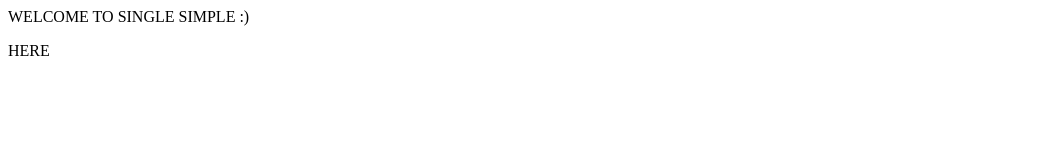
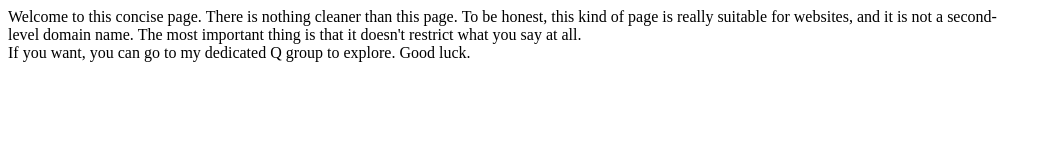
Before and after one commit to sandusulin/sandusulin.github.io, a plain HTML site: page index.html in a window 1280 px wide. Shown: the whole page, without its empty margins (0-1052 px from the left). Drawn offline with Linux system fonts and the light colour scheme.

Commit message:
Update index.html

```diff
--- a/index.html
+++ b/index.html
@@ -1,2 +1,2 @@
-<P>WELCOME TO SINGLE SIMPLE :)</P>
-<P>HERE</P>
+<p>Welcome&nbsp;to&nbsp;this&nbsp;concise&nbsp;page.&nbsp;There&nbsp;is&nbsp;nothing&nbsp;cleaner&nbsp;than&nbsp;this&nbsp;page.&nbsp;To&nbsp;be&nbsp;honest,&nbsp;this&nbsp;kind&nbsp;of&nbsp;page&nbsp;is&nbsp;really&nbsp;suitable&nbsp;for&nbsp;websites,&nbsp;and&nbsp;it&nbsp;is&nbsp;not&nbsp;a&nbsp;second-level&nbsp;domain&nbsp;name.&nbsp;The&nbsp;most&nbsp;important&nbsp;thing&nbsp;is&nbsp;that&nbsp;it&nbsp;doesn&#39;t&nbsp;restrict&nbsp;what&nbsp;you&nbsp;say&nbsp;at&nbsp;all.<br>
+If&nbsp;you&nbsp;want,&nbsp;you&nbsp;can&nbsp;go&nbsp;to&nbsp;my&nbsp;dedicated&nbsp;Q&nbsp;group&nbsp;to&nbsp;explore.&nbsp;Good&nbsp;luck.</p>
```
